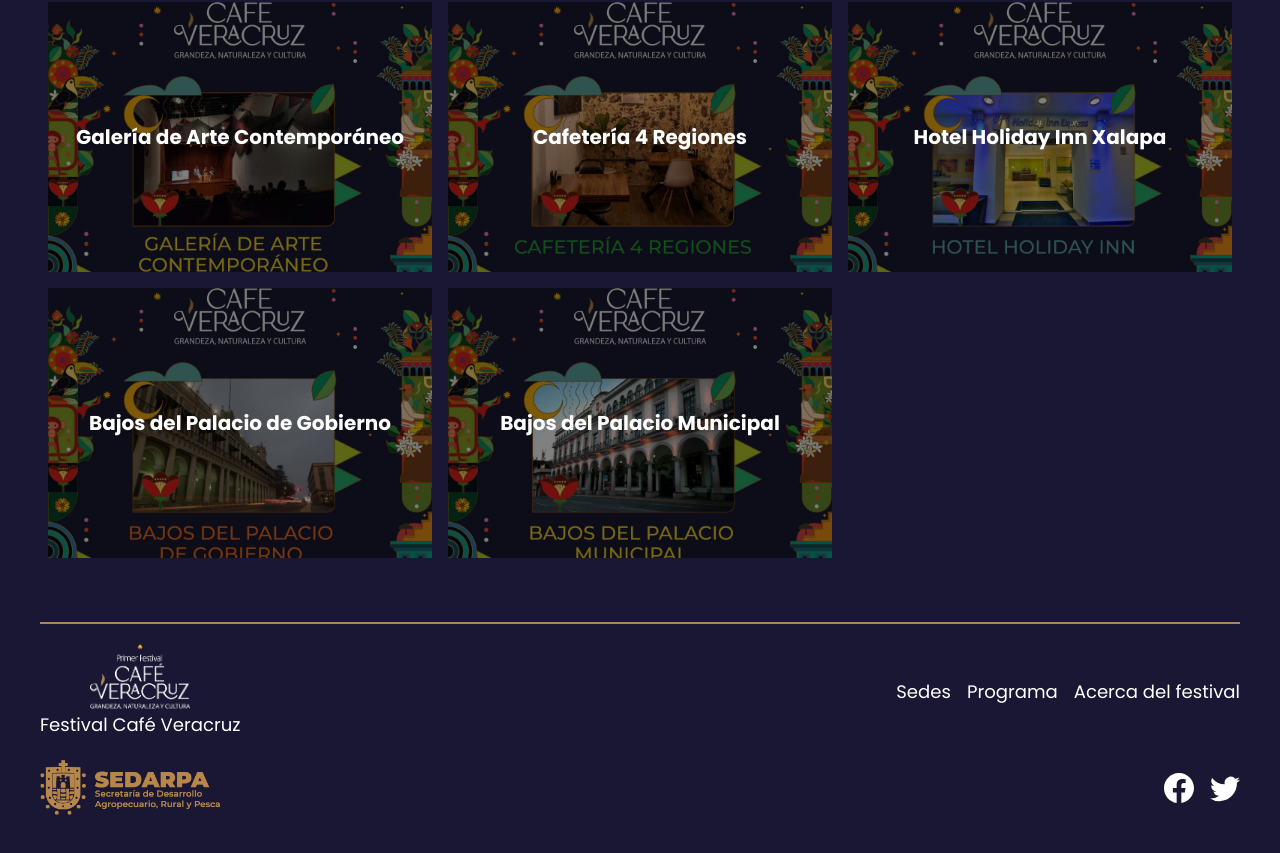
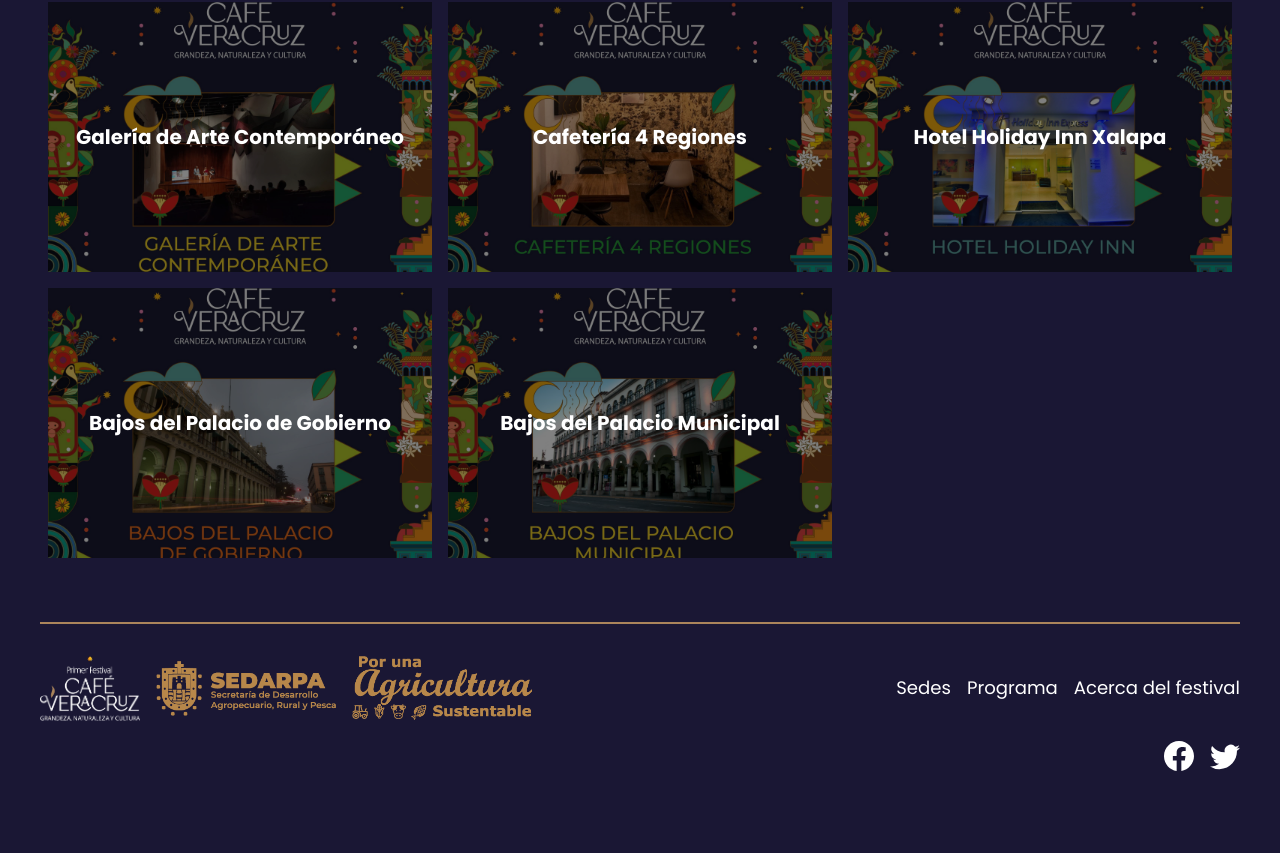
Before and after one commit to enriqueorea/festival-cafe, a Next.js app: page / in a window 1280 px wide. Shown: the part 8949-9802 px from the top of the page. After the commit the page ends 9780 px from the top, so only its background shows below. Built offline with nearby package versions, Linux system fonts and the light colour scheme.

Commit message:
ADD NEW LOGO FOOTER

```diff
--- a/components/Footer.tsx
+++ b/components/Footer.tsx
@@ -5,13 +5,28 @@
 
 const Contact = () => {
   return (
-    <footer className="mt-14 pt-5 mb-10 h-80 max-w-[1200px] mx-auto flex flex-col gap-5 border-t-2 border-light-brown ">
+    <footer className="mt-14 pt-8 mb-10 max-w-[1200px] mx-auto flex flex-col gap-5 border-t-2 border-light-brown ">
       <div className="flex flex-col md:flex-row items-center justify-between">
-        <div className="flex flex-col items-center">
+        <div className="flex flex-col md:flex-row items-center gap-4">
           <Link href={"/"}>
             <Image src={"/logo.png"} width={100} height={80} alt="logo" />
           </Link>
-          <h1>Festival Café Veracruz</h1>
+          <Link href={"http://www.veracruz.gob.mx/AGROPECUARIO/"}>
+            <Image
+              src={"/sedarpa-dorado.png"}
+              width={180}
+              height={100}
+              alt="logo"
+            />
+          </Link>
+          <Link href={"http://www.veracruz.gob.mx/AGROPECUARIO/"}>
+            <Image
+              src={"/sedarpa2-dorado.png"}
+              width={180}
+              height={100}
+              alt="logo"
+            />
+          </Link>
         </div>
         <div className="flex flex-col md:flex-row gap-4 items-center">
           <a className="text-white hover:text-light-brown" href="/#sedes">
@@ -25,15 +40,7 @@
           </a>
         </div>
       </div>
-      <div className="flex flex-col md:flex-row gap-5 items-center justify-between">
-        <Link href={"http://www.veracruz.gob.mx/AGROPECUARIO/"}>
-          <Image
-            src={"/sedarpa-dorado.png"}
-            width={180}
-            height={100}
-            alt="logo"
-          />
-        </Link>
+      <div className="flex flex-col md:flex-row gap-5 items-center justify-end mb-5">
         <div className="flex gap-4">
           <Link href={"https://www.facebook.com/SEDARPAVer/"}>
             <BsFacebook className="text-white text-3xl hover:text-light-brown" />
```
